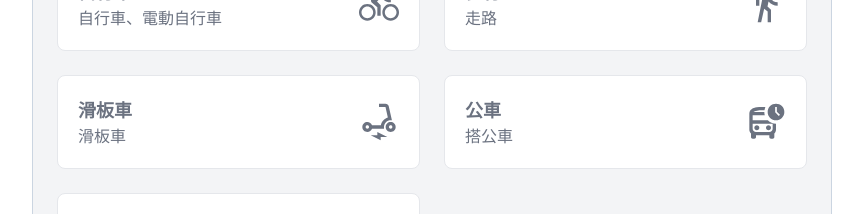
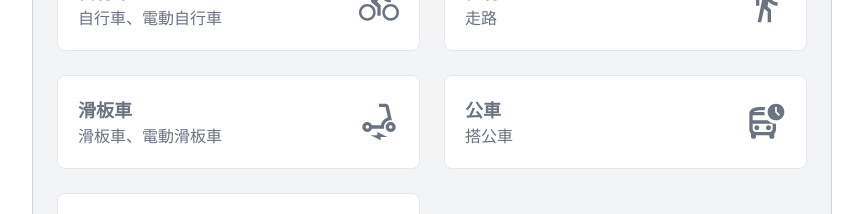
Before and after one commit to yc97463/ndhusa-traffic, a Next.js app: page / in a window 1280 px wide. Shown: the part 1500-1714 px from the top of the page, without its empty margins (208-1071 px from the left). Built offline with nearby package versions, Linux system fonts and the light colour scheme.

Commit message:
add 電動滑板車 text

```diff
--- a/pages/index.tsx
+++ b/pages/index.tsx
@@ -485,7 +485,7 @@ export default function Survey() {
                   >
                     <div className="block">
                       <div className="w-full text-lg font-semibold">滑板車</div>
-                      <div className="w-full">滑板車</div>
+                      <div className="w-full">滑板車、電動滑板車</div>
                     </div>
                     <svg
                       width="40"
```
